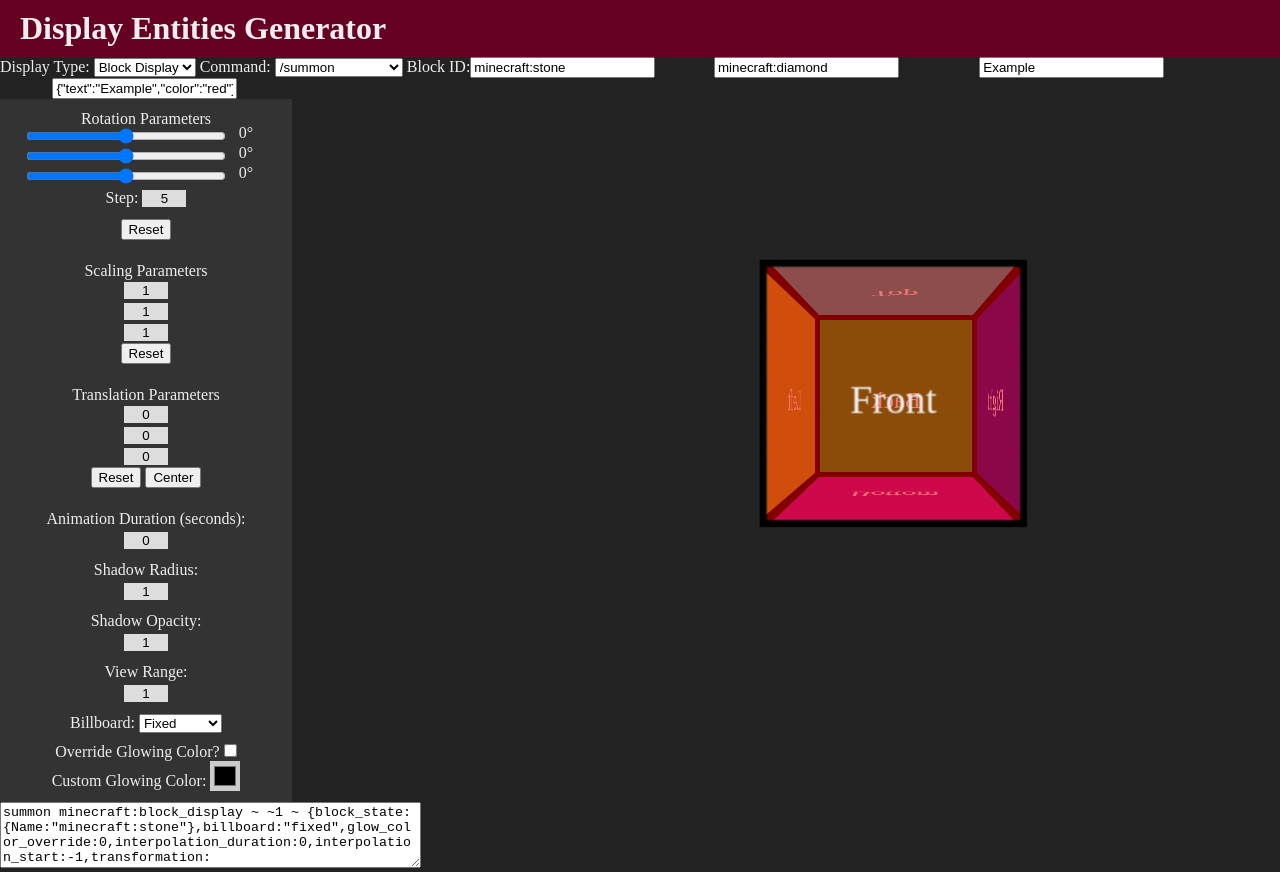
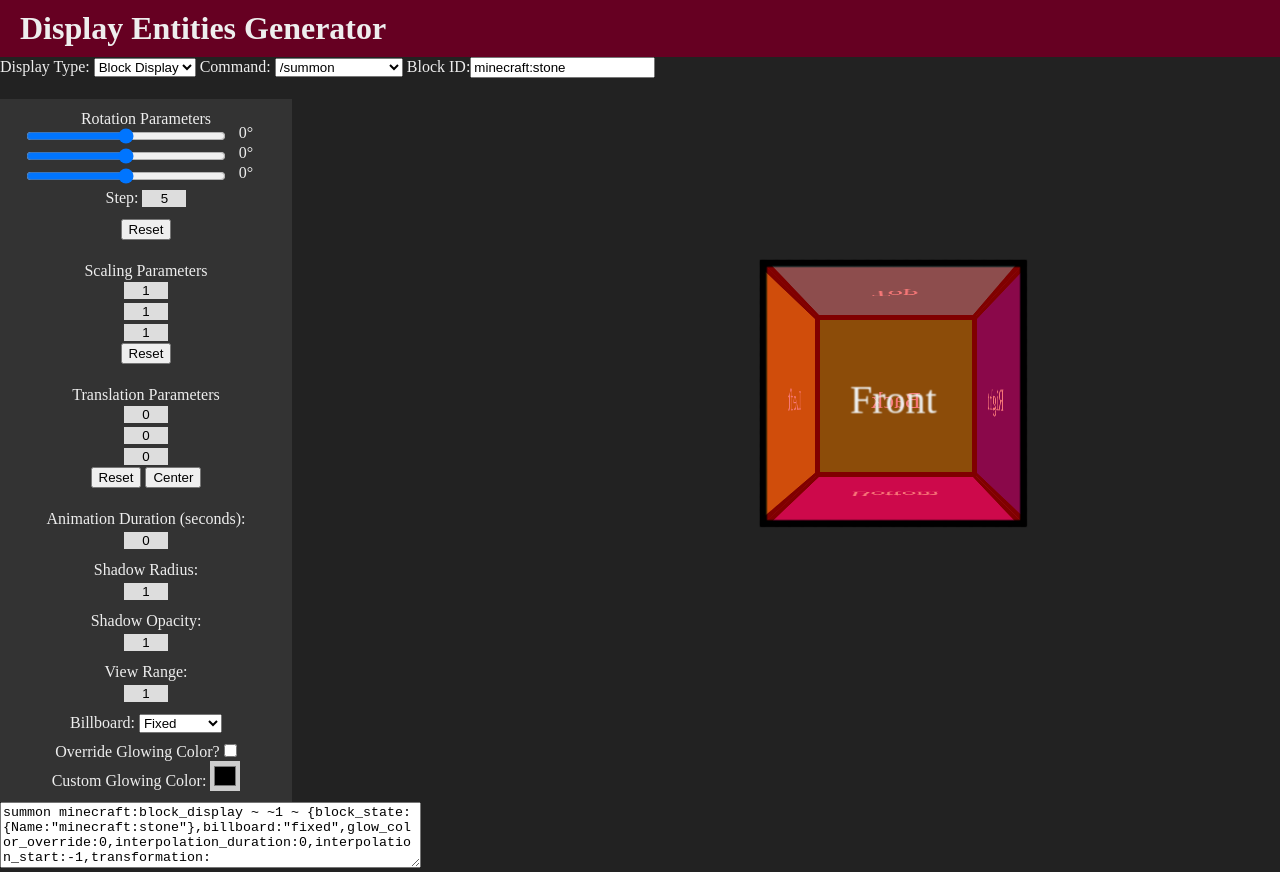
Before and after one commit to supercam19/minecraft-display-entities-generator, a plain HTML site: page index.html in a window 1280 px wide. Drawn offline with Linux system fonts and the light colour scheme.

Commit message:
Update index.html

```diff
--- a/index.html
+++ b/index.html
@@ -30,10 +30,10 @@
       <option value="data">/data</option>
       <option value="execute_summon">/execute summon</option>
     </select>
-    <label for="block_id" class="block_display switch">Block ID:</label><input id="block_id" onchange="generate_command();" type="text" value="minecraft:stone" class="blockDisplay" />
-    <label for="item_id" class="item_display switch">Item ID:</label><input id="item_id" type="text" onchange="generate_command();" value="minecraft:diamond" class="itemDisplay" />
-    <label for="text_raw" class="text_display switch">Text (Raw):</label><input type="text" onchange="raw_to_json(this.value);generate_command();" class="textDisplay" value="Example" />
-    <label for="text_json" class="text_display switch">Text (JSON format):</label><input id="text_json" onchange="generate_command();" type="text" class="textDisplay" value='{"text":"Example","color":"red"}' />
+    <label for="block_id" class="block_display switch">Block ID:</label><input class="block_display switch" id="block_id" onchange="generate_command();" type="text" placeholder="minecraft:stone" value="minecraft:stone" />
+    <label for="item_id" class="item_display switch">Item ID:</label><input class="item_display switch" id="item_id" type="text" onchange="generate_command();" placeholder="minecraft:diamond" value="minecraft:diamond" />
+    <label for="text_raw" class="text_display switch">Text (Raw):</label><input class="text_display switch" type="text" onchange="raw_to_json(this.value);generate_command();" placeholder="Example" value="Example" />
+    <label for="text_json" class="text_display switch">Text (JSON format):</label><input class="text_display switch" id="text_json" onchange="generate_command();" type="text" placeholder='{"text":"Example","color":"red"}' value='{"text":"Example","color":"red"}' />
   </div>
 <div class="rotationContainer">
 <p>Rotation Parameters</p>
```
